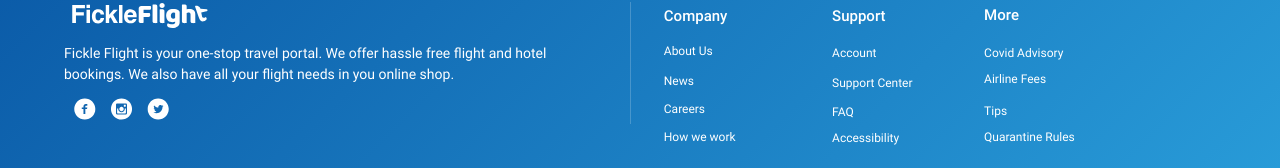
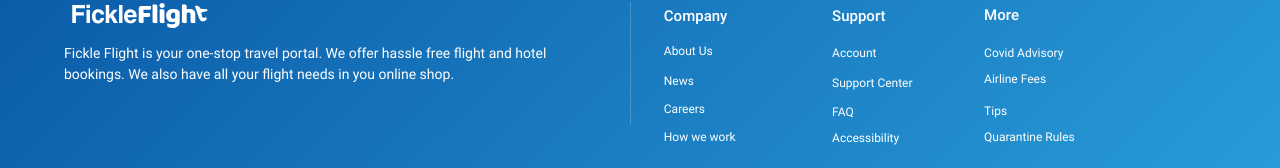
Before and after one commit to tejaswitandel/react-web-3, a React (Create React App) app: page /homepage in a window 1280 px wide. Shown: the part 2482-2650 px from the top of the page. Built offline with nearby package versions, Linux system fonts and the light colour scheme.

Commit message:
Code Synced by DhiWise

```diff
--- a/src/components/Button/index.js
+++ b/src/components/Button/index.js
@@ -74,11 +74,6 @@ Button.propTypes = {
   ]),
   size: PropTypes.oneOf(["sm", "md", "smIcn", "mdIcn"]),
 };
-Button.defaultProps = {
-  className: "",
-  shape: "RoundedBorder4",
-  variant: "FillBlue800",
-  size: "sm",
-};
+Button.defaultProps = { className: "", shape: "", variant: "", size: "" };
 
 export { Button };
--- a/src/pages/Homepage/index.js
+++ b/src/pages/Homepage/index.js
@@ -336,6 +336,7 @@ const HomepagePage = () => {
                     onClick={() => {
                       form.handleSubmit(callApi1);
                     }}
+                    shape="RoundedBorder4"
                     size="md"
                     variant="FillOrange500"
                   >
@@ -1252,6 +1253,8 @@ const HomepagePage = () => {
               className="font-medium mb-[2px] lg:mt-[17px] xl:mt-[20px] 2xl:mt-[23px] 3xl:mt-[27px] lg:text-[11px] xl:text-[13px] 2xl:text-[15px] 3xl:text-[18px] text-center tracking-ls1 uppercase w-[100%]"
               compid="1003:4089"
               comptype="Button"
+              shape="RoundedBorder4"
+              size="sm"
               variant="OutlineBluegray102"
             >
               More details
@@ -1350,6 +1353,8 @@ const HomepagePage = () => {
                 className="font-medium mb-[2px] lg:mt-[17px] xl:mt-[20px] 2xl:mt-[23px] 3xl:mt-[27px] lg:text-[11px] xl:text-[13px] 2xl:text-[15px] 3xl:text-[18px] text-center tracking-ls1 uppercase w-[100%]"
                 compid="1003:4104"
                 comptype="Button"
+                shape="RoundedBorder4"
+                size="sm"
                 variant="OutlineBluegray102"
               >
                 More details
@@ -1440,6 +1445,8 @@ const HomepagePage = () => {
               className="font-medium mb-[2px] lg:mt-[17px] xl:mt-[20px] 2xl:mt-[23px] 3xl:mt-[27px] lg:text-[11px] xl:text-[13px] 2xl:text-[15px] 3xl:text-[18px] text-center tracking-ls1 uppercase w-[100%]"
               compid="1003:4119"
               comptype="Button"
+              shape="RoundedBorder4"
+              size="sm"
               variant="OutlineBluegray102"
             >
               More details
@@ -1529,6 +1536,8 @@ const HomepagePage = () => {
               className="font-medium mb-[2px] lg:mt-[17px] xl:mt-[20px] 2xl:mt-[23px] 3xl:mt-[27px] lg:text-[11px] xl:text-[13px] 2xl:text-[15px] 3xl:text-[18px] text-center tracking-ls1 uppercase w-[100%]"
               compid="1003:4135"
               comptype="Button"
+              shape="RoundedBorder4"
+              size="sm"
               variant="OutlineBluegray103"
             >
               More details
@@ -1605,6 +1614,7 @@ const HomepagePage = () => {
                   className="font-medium ml-[2px] lg:mt-[13px] xl:mt-[15px] 2xl:mt-[17px] 3xl:mt-[20px] lg:text-[11px] xl:text-[13px] 2xl:text-[15px] 3xl:text-[18px] text-center tracking-ls1 uppercase w-[36%]"
                   compid="1003:4170"
                   comptype="Button"
+                  shape="RoundedBorder4"
                   size="md"
                   variant="FillOrange500"
                 >
@@ -1639,13 +1649,11 @@ const HomepagePage = () => {
                   free flight and hotel bookings. We also have all your flight
                   needs in you online shop.
                 </Text>
-                <Img
-                  src="images/img_socialicons.svg"
-                  className="lg:h-[22px] xl:h-[25px] 2xl:h-[29px] 3xl:h-[34px] ml-[1px] lg:mt-[13px] xl:mt-[15px] 2xl:mt-[17px] 3xl:mt-[20px] w-[20%]"
+                <Button
+                  className="ml-[1px] lg:mt-[13px] xl:mt-[15px] 2xl:mt-[17px] 3xl:mt-[20px] text-center w-[20%]"
                   compid="1003:4180"
-                  comptype="Image"
-                  alt="SocialIcons"
-                />
+                  comptype="Button"
+                ></Button>
               </Column>
               <Line
                 className="bg-white_A700_33 lg:h-[122px] xl:h-[139px] 2xl:h-[157px] 3xl:h-[188px] mb-[2px] w-[1px]"
--- a/src/pages/HotelsPage/index.js
+++ b/src/pages/HotelsPage/index.js
@@ -168,6 +168,7 @@ const HotelsPagePage = () => {
                 compid="1003:25164"
                 comptype="Button"
                 shape="RoundedBorder20"
+                size="sm"
                 variant="OutlineWhiteA700"
               >
                 Recommended
@@ -177,6 +178,7 @@ const HotelsPagePage = () => {
                 compid="1003:25165"
                 comptype="Button"
                 shape="RoundedBorder20"
+                size="sm"
                 variant="OutlineWhiteA7001_2"
               >
                 Price
@@ -186,6 +188,7 @@ const HotelsPagePage = () => {
                 compid="1003:25166"
                 comptype="Button"
                 shape="RoundedBorder20"
+                size="sm"
                 variant="OutlineWhiteA7001_2"
               >
                 Rating
@@ -342,6 +345,9 @@ const HotelsPagePage = () => {
                   className="font-medium ml-[1px] 2xl:mt-[11px] 3xl:mt-[13px] lg:mt-[8px] xl:mt-[9px] lg:text-[14px] xl:text-[16px] 2xl:text-[18px] 3xl:text-[21px] text-center tracking-ls1 w-[60%]"
                   compid="1003:25192"
                   comptype="Button"
+                  shape="RoundedBorder4"
+                  size="sm"
+                  variant="FillBlue800"
                 >
                   View Details
                 </Button>
@@ -436,6 +442,9 @@ const HotelsPagePage = () => {
                   className="font-medium ml-[1px] 2xl:mt-[11px] 3xl:mt-[13px] lg:mt-[8px] xl:mt-[9px] lg:text-[14px] xl:text-[16px] 2xl:text-[18px] 3xl:text-[21px] text-center tracking-ls1 w-[60%]"
                   compid="1003:25209"
                   comptype="Button"
+                  shape="RoundedBorder4"
+                  size="sm"
+                  variant="FillBlue800"
                 >
                   View Details
                 </Button>
@@ -530,6 +539,9 @@ const HotelsPagePage = () => {
                   className="font-medium ml-[1px] 2xl:mt-[11px] 3xl:mt-[13px] lg:mt-[8px] xl:mt-[9px] lg:text-[14px] xl:text-[16px] 2xl:text-[18px] 3xl:text-[21px] text-center tracking-ls1 w-[61%]"
                   compid="1003:25226"
                   comptype="Button"
+                  shape="RoundedBorder4"
+                  size="sm"
+                  variant="FillBlue800"
                 >
                   View Details
                 </Button>
@@ -642,6 +654,9 @@ const HotelsPagePage = () => {
                   className="font-medium ml-[1px] 2xl:mt-[11px] 3xl:mt-[13px] lg:mt-[8px] xl:mt-[9px] lg:text-[14px] xl:text-[16px] 2xl:text-[18px] 3xl:text-[21px] text-center tracking-ls1 w-[60%]"
                   compid="1003:25244"
                   comptype="Button"
+                  shape="RoundedBorder4"
+                  size="sm"
+                  variant="FillBlue800"
                 >
                   View Details
                 </Button>
@@ -748,6 +763,7 @@ const HotelsPagePage = () => {
                   onClick={() => {
                     form.handleSubmit(callApi);
                   }}
+                  shape="RoundedBorder4"
                   size="md"
                   variant="FillOrange500"
                 >
@@ -782,13 +798,11 @@ const HotelsPagePage = () => {
                   free flight and hotel bookings. We also have all your flight
                   needs in you online shop.
                 </Text>
-                <Img
-                  src="images/img_socialicons.svg"
-                  className="lg:h-[22px] xl:h-[25px] 2xl:h-[29px] 3xl:h-[34px] ml-[1px] lg:mt-[13px] xl:mt-[15px] 2xl:mt-[17px] 3xl:mt-[20px] w-[20%]"
+                <Button
+                  className="ml-[1px] lg:mt-[13px] xl:mt-[15px] 2xl:mt-[17px] 3xl:mt-[20px] text-center w-[20%]"
                   compid="1003:25306"
-                  comptype="Image"
-                  alt="SocialIcons"
-                />
+                  comptype="Button"
+                ></Button>
               </Column>
               <Line
                 className="bg-white_A700_33 lg:h-[122px] xl:h-[139px] 2xl:h-[157px] 3xl:h-[188px] mb-[2px] w-[1px]"
```
